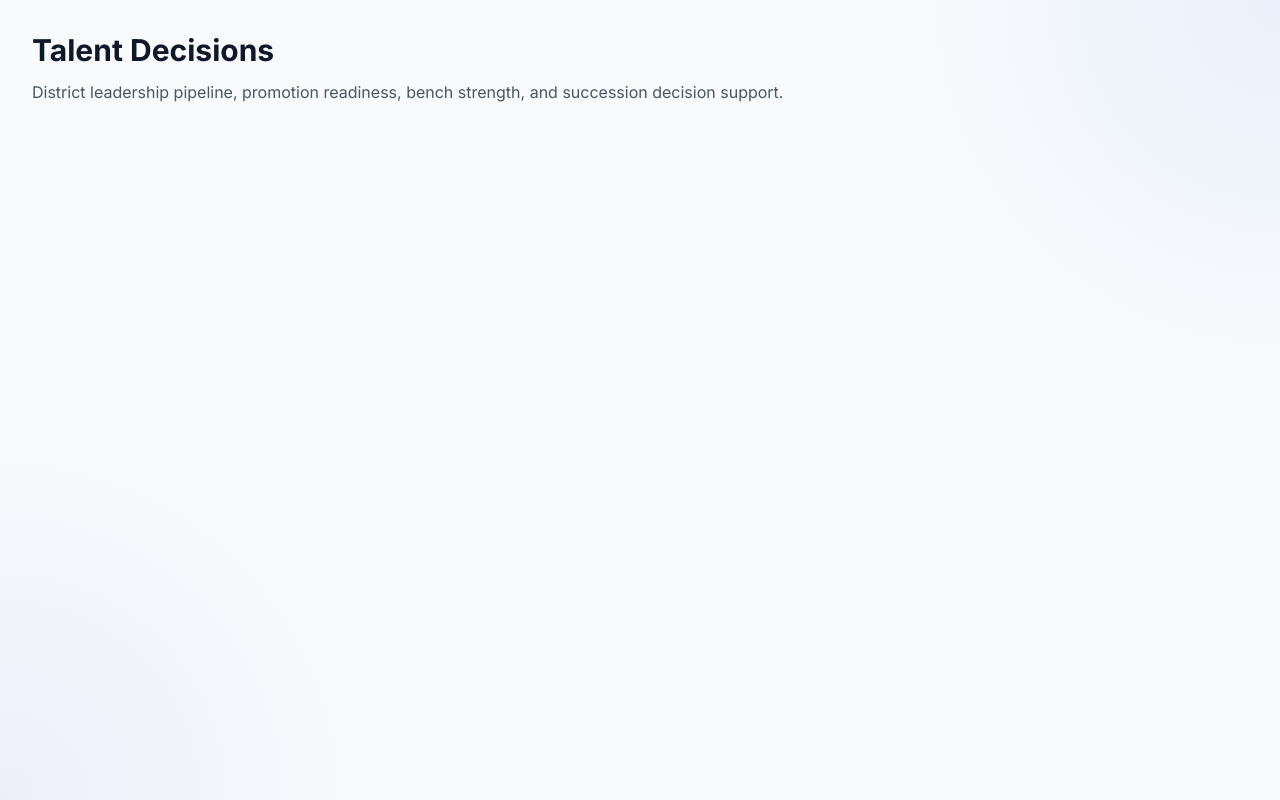
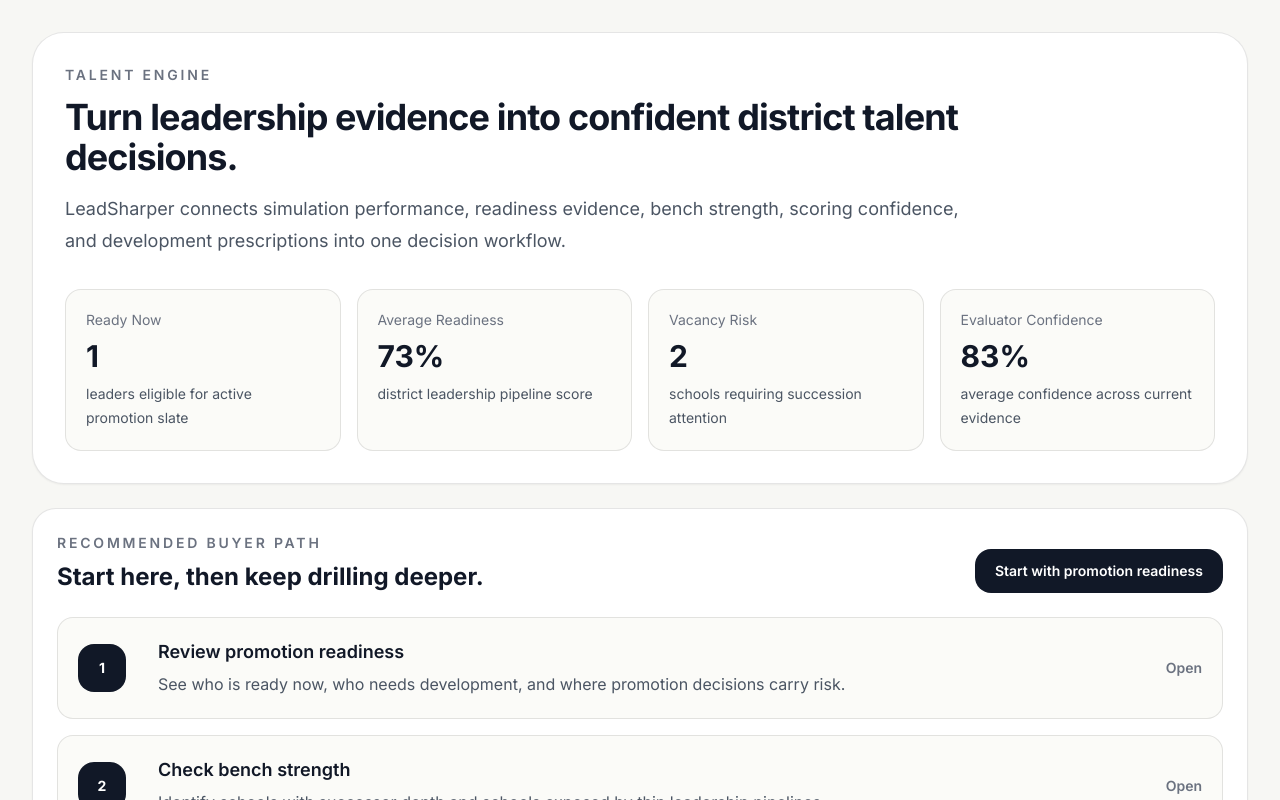
Before and after one commit to jmarc296-jpg/instructional-leadership-practice, a Next.js app: page /talent-decisions in a window 1280 px wide. Shown: the top 800 px of the page. Built offline with nearby package versions, Linux system fonts and the light colour scheme.

Commit message:
Strengthen talent engine buyer journey

```diff
--- a/app/talent-decisions/page.tsx
+++ b/app/talent-decisions/page.tsx
@@ -1,10 +1,159 @@
+import Link from "next/link"
+import { districtBenchStrength, talentLeaders } from "@/lib/talent/mock-data"
+import { getReadinessBand } from "@/lib/talent/scoring"
+
+const readyNow = talentLeaders.filter((leader) => leader.readinessScore >= 85).length
+const highRisk = districtBenchStrength.filter((item) => item.vacancyRisk === "High" || item.vacancyRisk === "Critical").length
+const averageReadiness = Math.round(
+  talentLeaders.reduce((sum, leader) => sum + leader.readinessScore, 0) / talentLeaders.length
+)
+
+const cards = [
+  {
+    label: "Ready Now",
+    value: readyNow,
+    detail: "leaders eligible for active promotion slate"
+  },
+  {
+    label: "Average Readiness",
+    value: `${averageReadiness}%`,
+    detail: "district leadership pipeline score"
+  },
+  {
+    label: "Vacancy Risk",
+    value: highRisk,
+    detail: "schools requiring succession attention"
+  },
+  {
+    label: "Evaluator Confidence",
+    value: "83%",
+    detail: "average confidence across current evidence"
+  }
+]
+
+const journey = [
+  {
+    step: "1",
+    title: "Review promotion readiness",
+    href: "/talent-decisions/promotion-readiness",
+    description: "See who is ready now, who needs development, and where promotion decisions carry risk."
+  },
+  {
+    step: "2",
+    title: "Check bench strength",
+    href: "/talent-decisions/bench-strength",
+    description: "Identify schools with successor depth and schools exposed by thin leadership pipelines."
+  },
+  {
+    step: "3",
+    title: "Inspect succession pipeline",
+    href: "/talent-decisions/succession-pipeline",
+    description: "Track internal candidates by target role, readiness band, and next development move."
+  },
+  {
+    step: "4",
+    title: "Validate scoring confidence",
+    href: "/calibration-engine",
+    description: "Detect evaluator variance before finalizing high-stakes promotion recommendations."
+  },
+  {
+    step: "5",
+    title: "Generate executive report",
+    href: "/talent-decisions/executive-reports",
+    description: "Create a superintendent-ready view of readiness, vacancy risk, and pipeline health."
+  }
+]
+
 export default function TalentDecisionsPage() {
   return (
-    <div className="p-8">
-      <h1 className="text-3xl font-bold">Talent Decisions</h1>
-      <p className="mt-3 text-gray-600">
-        District leadership pipeline, promotion readiness, bench strength, and succession decision support.
-      </p>
-    </div>
+    <main className="min-h-screen bg-[#f7f7f4] p-8 text-[#111827]">
+      <section className="rounded-[2rem] border border-black/10 bg-white p-8 shadow-sm">
+        <p className="text-sm font-semibold uppercase tracking-[0.2em] text-gray-500">
+          Talent Engine
+        </p>
+        <h1 className="mt-3 max-w-4xl text-4xl font-bold tracking-tight">
+          Turn leadership evidence into confident district talent decisions.
+        </h1>
+        <p className="mt-4 max-w-4xl text-lg leading-8 text-gray-600">
+          LeadSharper connects simulation performance, readiness evidence, bench strength, scoring confidence, and development prescriptions into one decision workflow.
+        </p>
+
+        <div className="mt-8 grid gap-4 md:grid-cols-4">
+          {cards.map((card) => (
+            <div key={card.label} className="rounded-2xl border border-black/10 bg-[#fbfbf8] p-5">
+              <p className="text-sm text-gray-500">{card.label}</p>
+              <p className="mt-2 text-3xl font-bold">{card.value}</p>
+              <p className="mt-2 text-sm leading-6 text-gray-600">{card.detail}</p>
+            </div>
+          ))}
+        </div>
+      </section>
+
+      <section className="mt-6 rounded-3xl border border-black/10 bg-white p-6 shadow-sm">
+        <div className="flex flex-col justify-between gap-3 lg:flex-row lg:items-end">
+          <div>
+            <p className="text-sm font-semibold uppercase tracking-[0.2em] text-gray-500">
+              Recommended buyer path
+            </p>
+            <h2 className="mt-2 text-2xl font-bold">Start here, then keep drilling deeper.</h2>
+          </div>
+          <Link
+            href="/talent-decisions/promotion-readiness"
+            className="rounded-2xl bg-[#111827] px-5 py-3 text-center text-sm font-semibold text-white"
+          >
+            Start with promotion readiness
+          </Link>
+        </div>
+
+        <div className="mt-6 grid gap-4">
+          {journey.map((item) => (
+            <Link
+              key={item.href}
+              href={item.href}
+              className="group grid gap-4 rounded-2xl border border-black/10 bg-[#fbfbf8] p-5 transition hover:-translate-y-0.5 hover:bg-white hover:shadow-sm md:grid-cols-[64px_1fr_auto] md:items-center"
+            >
+              <div className="flex h-12 w-12 items-center justify-center rounded-2xl bg-[#111827] text-sm font-bold text-white">
+                {item.step}
+              </div>
+              <div>
+                <h3 className="text-lg font-semibold">{item.title}</h3>
+                <p className="mt-1 leading-7 text-gray-600">{item.description}</p>
+              </div>
+              <span className="text-sm font-semibold text-gray-500 group-hover:text-[#111827]">
+                Open
+              </span>
+            </Link>
+          ))}
+        </div>
+      </section>
+
+      <section className="mt-6 rounded-3xl border border-black/10 bg-white p-6 shadow-sm">
+        <h2 className="text-xl font-semibold">Current Promotion Slate</h2>
+        <div className="mt-4 overflow-hidden rounded-2xl border border-black/10">
+          <table className="w-full text-left text-sm">
+            <thead className="bg-[#f2f2ed] text-gray-600">
+              <tr>
+                <th className="px-4 py-3">Leader</th>
+                <th className="px-4 py-3">Current Role</th>
+                <th className="px-4 py-3">Target Role</th>
+                <th className="px-4 py-3">Readiness</th>
+                <th className="px-4 py-3">Band</th>
+              </tr>
+            </thead>
+            <tbody>
+              {talentLeaders.map((leader) => (
+                <tr key={leader.id} className="border-t border-black/10">
+                  <td className="px-4 py-3 font-medium">{leader.name}</td>
+                  <td className="px-4 py-3 text-gray-600">{leader.currentRole}</td>
+                  <td className="px-4 py-3 text-gray-600">{leader.targetRole}</td>
+                  <td className="px-4 py-3 font-semibold">{leader.readinessScore}%</td>
+                  <td className="px-4 py-3">{getReadinessBand(leader.readinessScore)}</td>
+                </tr>
+              ))}
+            </tbody>
+          </table>
+        </div>
+      </section>
+    </main>
   )
 }
```
